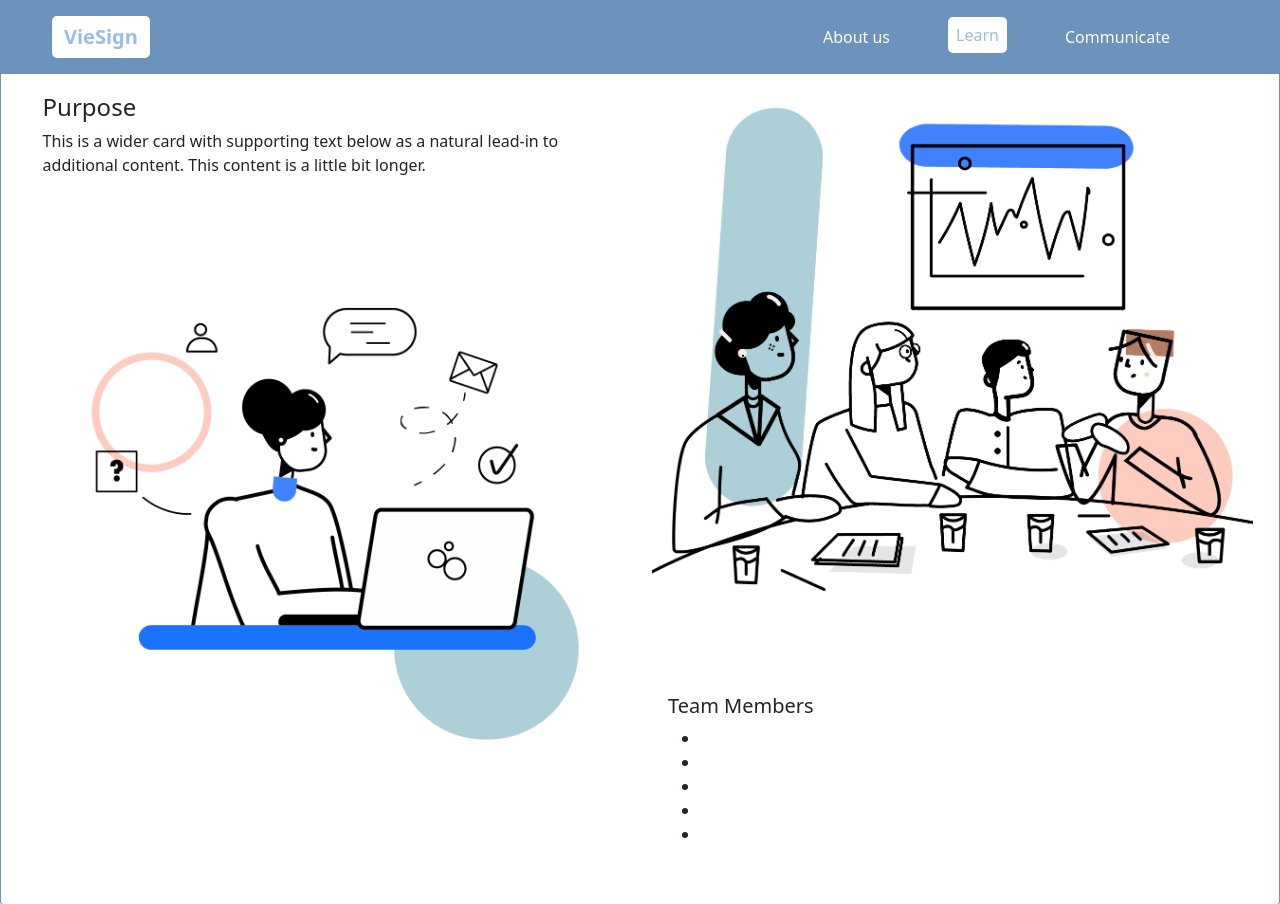
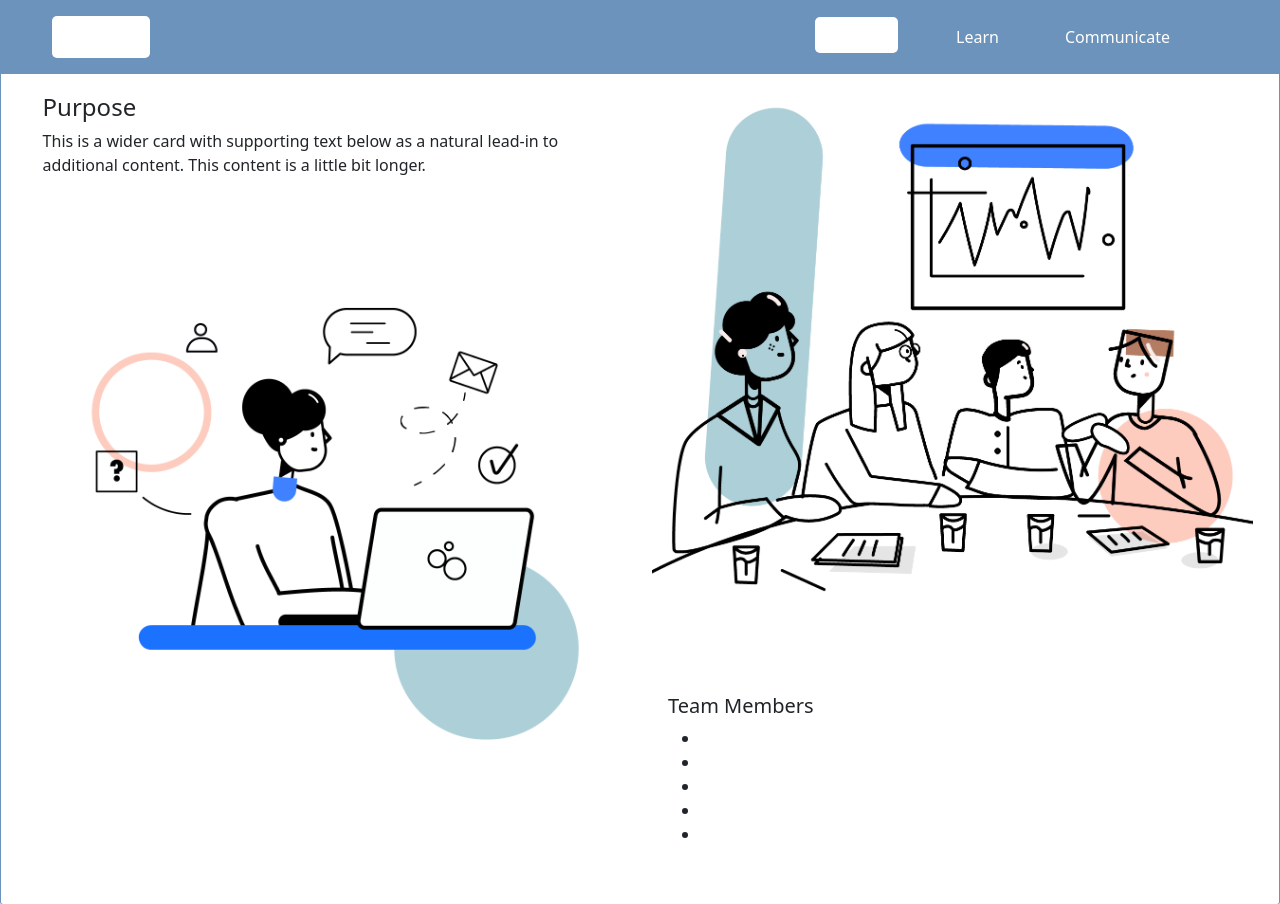
Before and after one commit to duyuyenpb/Learn-and-recognize-sign-language, a Flask app: page /about in a window 1280 px wide. Shown: the top 904 px of the page. Run offline with Flask 2, Linux system fonts and the light colour scheme.

Commit message:
main: changed

```diff
--- a/static/index.css
+++ b/static/index.css
@@ -35,14 +35,14 @@
 .active {
     background-color: white;
     border-radius: 5px;
-    color:rgb(155, 189, 223) !important;
+    color: rgb(107, 147, 187);
     padding: 6px 12px;
 }
 
 .menu__a:hover {
     border-radius: 5px;
     background-color: white !important;
-    color:rgb(155, 189, 223) !important;
+    color: rgb(107, 147, 187) !important;
 }
 
 .main_top,
--- a/templates/about.html
+++ b/templates/about.html
@@ -25,11 +25,11 @@
             <div class="collapse navbar-collapse" id="navbarNavDropdown">
                 <ul class="navbar-nav ms-auto">
                     <li id="a" class="nav-item">
-                        <a class="menu__a nav-link mr-20 cl-white" aria-current="page" href="/about"
+                        <a class="menu__a nav-link mr-20 cl-white active" aria-current="page" href="/about"
                             class="about_us">About us</a>
                     </li>
                     <li id="b" class="nav-item">
-                        <a class=" menu__a nav-link mr-20 cl-white active" href="/learn" class="Learn">Learn</a>
+                        <a class=" menu__a nav-link mr-20 cl-white" href="/learn" class="Learn">Learn</a>
                     </li>
                     <li id="c" class="nav-item">
                         <a class=" menu__a nav-link mr-20 cl-white" href="/communicate"
--- a/templates/communicate.html
+++ b/templates/communicate.html
@@ -32,10 +32,10 @@
                             class="about_us">About us</a>
                     </li>
                     <li id="b" class="nav-item">
-                        <a class=" menu__a nav-link mr-20 cl-white active" href="/learn" class="Learn">Learn</a>
+                        <a class=" menu__a nav-link mr-20 cl-white" href="/learn" class="Learn">Learn</a>
                     </li>
                     <li id="c" class="nav-item">
-                        <a class=" menu__a nav-link mr-20 cl-white" href="/communicate"
+                        <a class=" menu__a nav-link mr-20 cl-white active" href="/communicate"
                             class="communicate">Communicate</a>
                     </li>
                 </ul>
--- a/templates/flashcard.html
+++ b/templates/flashcard.html
@@ -55,7 +55,7 @@
             <!-- CARD - 2 -->
             <div class="card_flip">
                 <div class="front">
-                    <img src="./images/letterb.png" />
+                    <img src="{{url_for('static', filename='images/letterb.png')}}" />
                 </div>
                 <div class="back">
                     <img src="" />
@@ -65,7 +65,7 @@
             <!-- CARD - 3 -->
             <div class="card_flip">
                 <div class="front">
-                    <img src="./images/letterc.png" />
+                    <img src="{{url_for('static', filename='images/letterc.png')}}" />
                 </div>
                 <div class="back">
                     <img src="" />
@@ -75,7 +75,7 @@
             <!-- CARD - 4 -->
             <div class="card_flip">
                 <div class="front">
-                    <img src="./images/letterd.png" />
+                    <img src="{{url_for('static', filename='images/letterd.png')}}" />
                 </div>
                 <div class="back">
                     <img src="" />
--- a/templates/index.html
+++ b/templates/index.html
@@ -29,7 +29,7 @@
                             class="about_us">About us</a>
                     </li>
                     <li id="b" class="nav-item">
-                        <a class=" menu__a nav-link mr-20 cl-white active" href="/learn" class="Learn">Learn</a>
+                        <a class=" menu__a nav-link mr-20 cl-white" href="/learn" class="Learn">Learn</a>
                     </li>
                     <li id="c" class="nav-item">
                         <a class=" menu__a nav-link mr-20 cl-white" href="/communicate"
```
